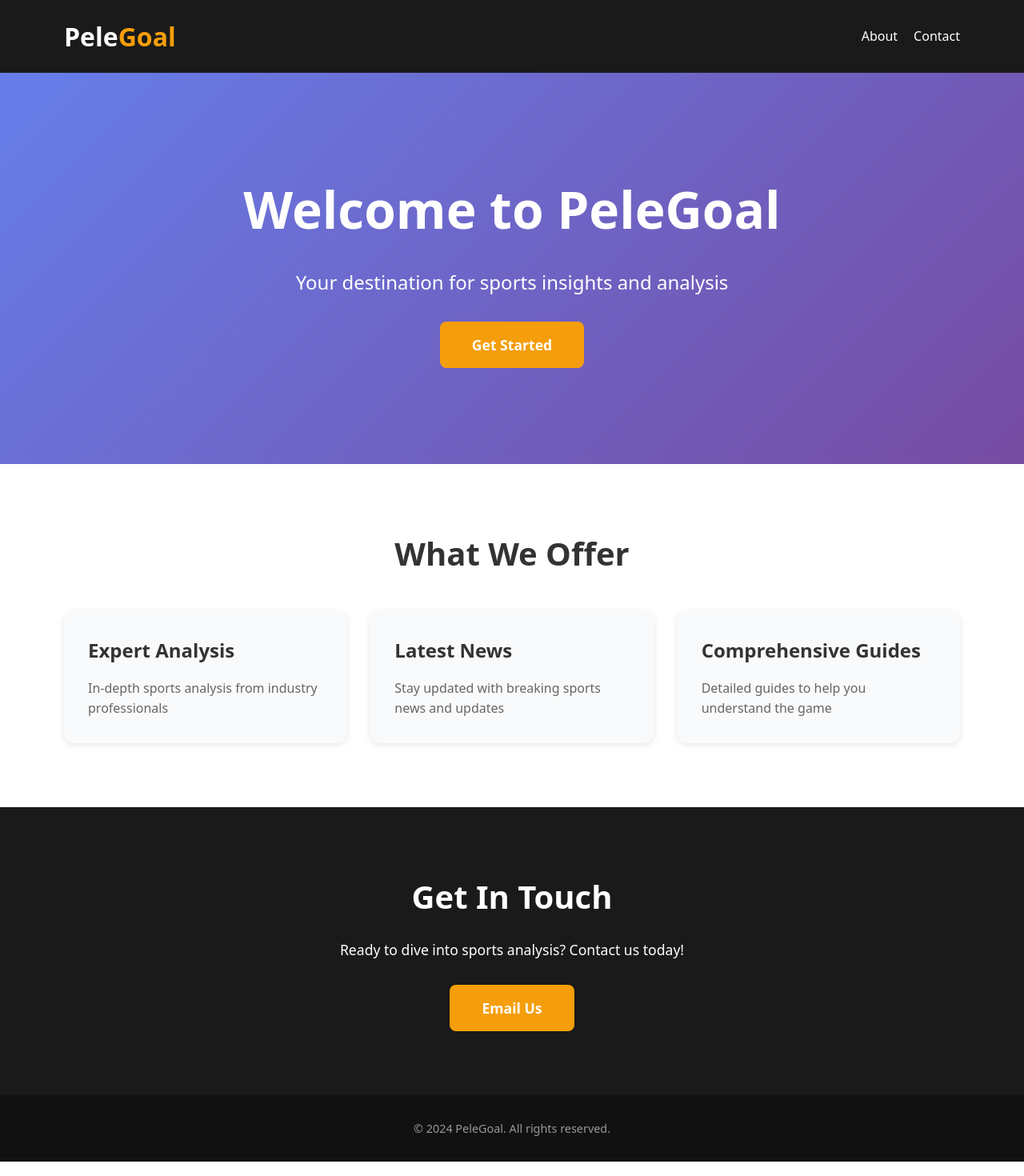
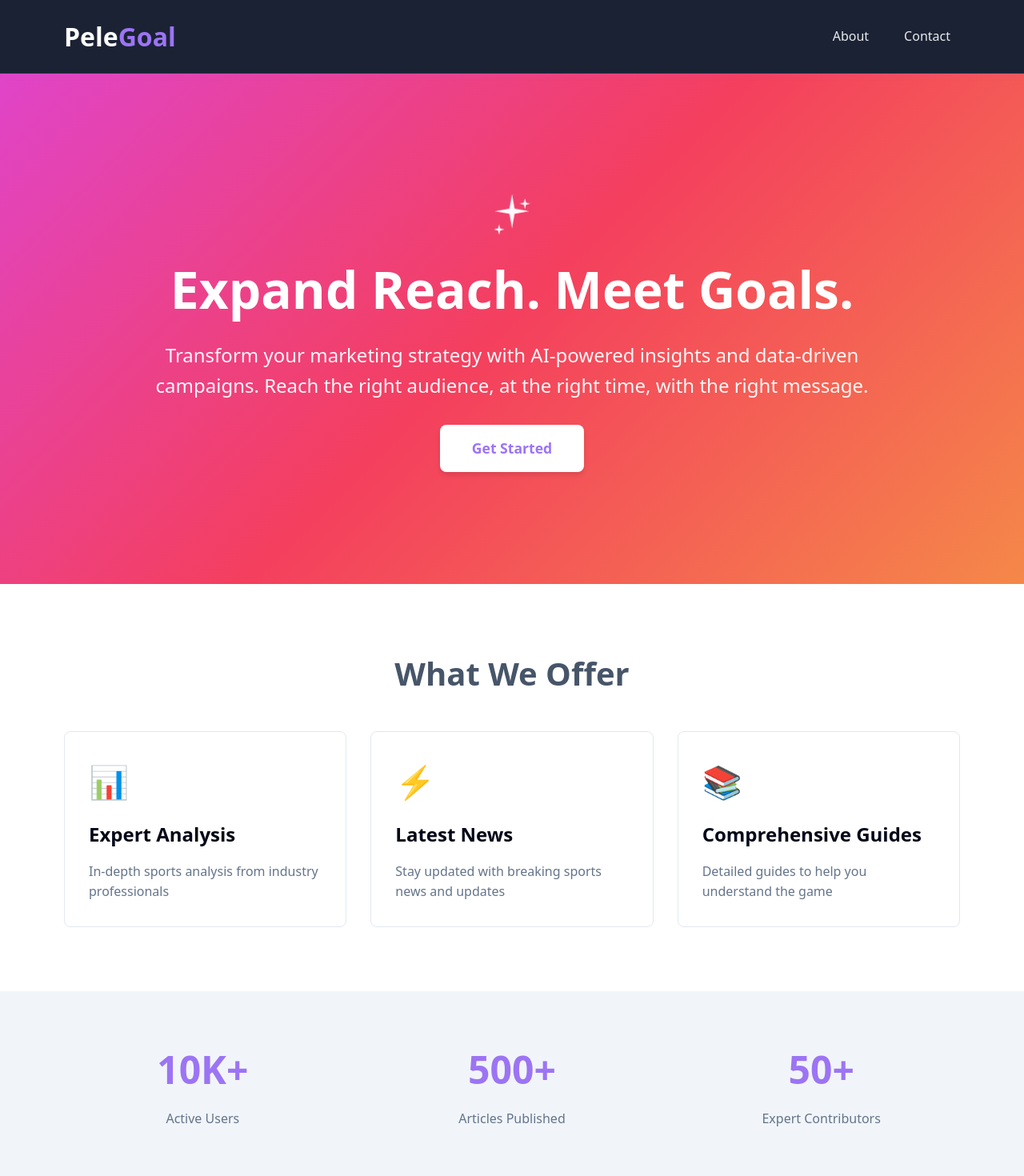
Before and after one commit to shukyba/pelegoal.site, a Next.js app: page / in a window 1280 px wide. Shown: the top 1470 px of the page at 80% size. Built offline with nearby package versions, Linux system fonts and the light colour scheme.

Commit message:
Enhance styling and layout with new CSS variables, animations, and responsive design. Update header and hero section for improved aesthetics and user interaction. Add features and stats sections with dynamic content presentation.

```diff
--- a/src/app/globals.css
+++ b/src/app/globals.css
@@ -4,11 +4,79 @@
   box-sizing: border-box;
 }
 
+:root {
+  /* Brand */
+  --brand-purple: #9c74f4;
+  --brand-purple-light: #b08ff7;
+  --brand-purple-dark: #8859f1;
+
+  /* Gradient Colors */
+  --gradient-purple: #7c3aed;
+  --gradient-pink: #d946ef;
+  --gradient-red: #f43f5e;
+  --gradient-orange: #f59e42;
+
+  /* Status */
+  --success: #22c55e;
+  --warning: #f59e42;
+  --error: #ef4444;
+  --info: #3b82f6;
+
+  /* Light Mode */
+  --background: #ffffff;
+  --foreground: #020617;
+  --card: #ffffff;
+  --card-foreground: #020617;
+  --primary: #9c74f4;
+  --primary-foreground: #ffffff;
+  --secondary: #f1f5f9;
+  --secondary-foreground: #020617;
+  --muted: #f1f5f9;
+  --muted-foreground: #64748b;
+  --accent: #f1f5f9;
+  --accent-foreground: #020617;
+  --border: #e2e8f0;
+  --input: #e2e8f0;
+  --ring: #3b82f6;
+
+  /* Neutrals */
+  --gray-50: #f8fafc;
+  --gray-100: #f1f5f9;
+  --gray-200: #e2e8f0;
+  --gray-300: #cbd5e1;
+  --gray-400: #94a3b8;
+  --gray-500: #64748b;
+  --gray-600: #475569;
+  --gray-700: #334155;
+  --gray-800: #1e293b;
+  --gray-900: #0f172a;
+
+  --radius: 0.5rem;
+}
+
+@media (prefers-color-scheme: dark) {
+  :root {
+    --background: #020617;
+    --foreground: #f8fafc;
+    --card: #020617;
+    --card-foreground: #f8fafc;
+    --secondary: #1e293b;
+    --secondary-foreground: #f8fafc;
+    --muted: #1e293b;
+    --muted-foreground: #94a3b8;
+    --accent: #1e293b;
+    --accent-foreground: #f8fafc;
+    --border: #1e293b;
+    --input: #1e293b;
+    --ring: #dbeafe;
+  }
+}
+
 body {
   font-family: system-ui, -apple-system, BlinkMacSystemFont, 'Segoe UI', Roboto, sans-serif;
   line-height: 1.6;
-  color: #333;
-  background: #ffffff;
+  color: var(--foreground);
+  background: var(--background);
 }
 
 .container {
@@ -17,6 +85,37 @@ body {
   padding: 0 20px;
 }
 
+/* Gradient Animation */
+@keyframes gradient-move {
+  0%, 100% { background-position: 0% 50%; }
+  50% { background-position: 100% 50%; }
+}
+
+.animated-gradient {
+  background: linear-gradient(
+    135deg,
+    var(--gradient-purple),
+    var(--gradient-pink),
+    var(--gradient-red),
+    var(--gradient-orange),
+    var(--gradient-red),
+    var(--gradient-pink),
+    var(--gradient-purple)
+  );
+  background-size: 400% 400%;
+  animation: gradient-move 5s ease-in-out infinite;
+}
+
+/* Sparkle Icon */
+@keyframes sparkle-pulse {
+  0%, 100% { opacity: 1; transform: scale(1); }
+  50% { opacity: 0.8; transform: scale(1.05); }
+}
+
+.sparkle {
+  animation: sparkle-pulse 2s ease-in-out infinite;
+}
+
 /* Mobile-first responsive styles */
 @media (min-width: 768px) {
   .container {
--- a/src/app/page.tsx
+++ b/src/app/page.tsx
@@ -1,63 +1,125 @@
+'use client';
+
 export default function Home() {
   return (
     <main>
       {/* Header */}
       <header style={{
-        background: '#1a1a1a',
+        background: 'rgba(15, 23, 42, 0.95)',
+        backdropFilter: 'blur(12px)',
         color: 'white',
         padding: '20px 0',
         position: 'sticky',
         top: 0,
-        zIndex: 100
+        zIndex: 100,
+        boxShadow: '0 4px 6px -1px rgba(156, 116, 244, 0.1), 0 2px 4px -2px rgba(156, 116, 244, 0.05)',
+        transition: 'all 0.3s ease',
+        borderBottom: '1px solid rgba(156, 116, 244, 0.1)'
       }}>
         <div className="container" style={{
           display: 'flex',
           justifyContent: 'space-between',
           alignItems: 'center'
         }}>
-          <h1 style={{ fontSize: 'clamp(1.5rem, 4vw, 2rem)' }}>
-            Pele<span style={{ color: '#f59e0b' }}>Goal</span>
+          <h1 style={{
+            fontSize: 'clamp(1.5rem, 4vw, 2rem)',
+            fontWeight: 700
+          }}>
+            Pele<span style={{ color: 'var(--brand-purple)' }}>Goal</span>
           </h1>
           <nav style={{ display: 'flex', gap: '20px' }}>
-            <a href="#about" style={{ color: 'white', textDecoration: 'none' }}>About</a>
-            <a href="#contact" style={{ color: 'white', textDecoration: 'none' }}>Contact</a>
+            <a href="#about" style={{
+              color: 'rgba(255, 255, 255, 0.9)',
+              textDecoration: 'none',
+              transition: 'all 0.3s ease',
+              padding: '8px 12px',
+              borderRadius: '6px'
+            }}
+            onMouseOver={(e) => {
+              e.currentTarget.style.color = 'var(--brand-purple-light)';
+              e.currentTarget.style.background = 'rgba(156, 116, 244, 0.15)';
+            }}
+            onMouseOut={(e) => {
+              e.currentTarget.style.color = 'rgba(255, 255, 255, 0.9)';
+              e.currentTarget.style.background = 'transparent';
+            }}>About</a>
+            <a href="#contact" style={{
+              color: 'rgba(255, 255, 255, 0.9)',
+              textDecoration: 'none',
+              transition: 'all 0.3s ease',
+              padding: '8px 12px',
+              borderRadius: '6px'
+            }}
+            onMouseOver={(e) => {
+              e.currentTarget.style.color = 'var(--brand-purple-light)';
+              e.currentTarget.style.background = 'rgba(156, 116, 244, 0.15)';
+            }}
+            onMouseOut={(e) => {
+              e.currentTarget.style.color = 'rgba(255, 255, 255, 0.9)';
+              e.currentTarget.style.background = 'transparent';
+            }}>Contact</a>
           </nav>
         </div>
       </header>
 
-      {/* Hero Section */}
-      <section style={{
-        background: 'linear-gradient(135deg, #667eea 0%, #764ba2 100%)',
+      {/* Hero Section with Animated Gradient */}
+      <section className="animated-gradient" style={{
         color: 'white',
-        padding: 'clamp(60px, 15vw, 120px) 0',
-        textAlign: 'center'
+        padding: 'clamp(80px, 15vw, 140px) 0',
+        textAlign: 'center',
+        position: 'relative'
       }}>
         <div className="container">
+          {/* Sparkle Icon */}
+          <div className="sparkle" style={{
+            display: 'inline-block',
+            marginBottom: '20px'
+          }}>
+            <svg width="64" height="64" viewBox="0 0 24 24" fill="none">
+              <path d="M12 4 L13.2 10.8 L20 12 L13.2 13.2 L12 20 L10.8 13.2 L4 12 L10.8 10.8 Z" fill="white"/>
+              <path d="M18 6 L18.5 8 L20.5 8.5 L18.5 9 L18 11 L17.5 9 L15.5 8.5 L17.5 8 Z" fill="white"/>
+              <path d="M6 18 L6.5 20 L8.5 20.5 L6.5 21 L6 23 L5.5 21 L3.5 20.5 L5.5 20 Z" fill="white"/>
+            </svg>
+          </div>
+
           <h2 style={{
             fontSize: 'clamp(2rem, 6vw, 4rem)',
-            marginBottom: '20px',
-            fontWeight: 'bold'
+            marginBottom: '24px',
+            fontWeight: 'bold',
+            lineHeight: '1.2'
           }}>
-            Welcome to PeleGoal
+            Expand Reach. Meet Goals.
           </h2>
           <p style={{
-            fontSize: 'clamp(1rem, 3vw, 1.5rem)',
+            fontSize: 'clamp(1.1rem, 3vw, 1.5rem)',
             marginBottom: '30px',
-            maxWidth: '800px',
-            margin: '0 auto 30px'
+            maxWidth: '900px',
+            margin: '0 auto 30px',
+            opacity: 0.95,
+            lineHeight: '1.6'
           }}>
-            Your destination for sports insights and analysis
+            Transform your marketing strategy with AI-powered insights and data-driven campaigns.
+            Reach the right audience, at the right time, with the right message.
           </p>
           <a href="#contact" style={{
             display: 'inline-block',
-            background: '#f59e0b',
-            color: 'white',
+            background: 'white',
+            color: 'var(--brand-purple)',
             padding: '15px 40px',
-            borderRadius: '8px',
+            borderRadius: 'var(--radius)',
             textDecoration: 'none',
             fontSize: '1.1rem',
             fontWeight: 'bold',
-            transition: 'transform 0.2s',
+            transition: 'all 0.3s ease',
+            boxShadow: '0 4px 6px rgba(0,0,0,0.1)'
+          }}
+          onMouseOver={(e) => {
+            e.currentTarget.style.transform = 'translateY(-2px) scale(1.05)';
+            e.currentTarget.style.boxShadow = '0 10px 20px rgba(0,0,0,0.2)';
+          }}
+          onMouseOut={(e) => {
+            e.currentTarget.style.transform = 'translateY(0) scale(1)';
+            e.currentTarget.style.boxShadow = '0 4px 6px rgba(0,0,0,0.1)';
           }}>
             Get Started
           </a>
@@ -65,12 +127,16 @@ export default function Home() {
       </section>
 
       {/* Features Section */}
-      <section id="about" style={{ padding: 'clamp(40px, 10vw, 80px) 0' }}>
+      <section id="about" style={{
+        padding: 'clamp(40px, 10vw, 80px) 0',
+        background: 'var(--background)'
+      }}>
         <div className="container">
           <h2 style={{
             fontSize: 'clamp(1.75rem, 5vw, 2.5rem)',
             textAlign: 'center',
-            marginBottom: '40px'
+            marginBottom: '40px',
+            color: 'var(--gray-600)'
           }}>
             What We Offer
           </h2>
@@ -80,18 +146,100 @@ export default function Home() {
             gap: '30px'
           }}>
             {[
-              { title: 'Expert Analysis', desc: 'In-depth sports analysis from industry professionals' },
-              { title: 'Latest News', desc: 'Stay updated with breaking sports news and updates' },
-              { title: 'Comprehensive Guides', desc: 'Detailed guides to help you understand the game' }
+              {
+                title: 'Expert Analysis',
+                desc: 'In-depth sports analysis from industry professionals',
+                icon: '📊',
+                color: 'var(--info)'
+              },
+              {
+                title: 'Latest News',
+                desc: 'Stay updated with breaking sports news and updates',
+                icon: '⚡',
+                color: 'var(--success)'
+              },
+              {
+                title: 'Comprehensive Guides',
+                desc: 'Detailed guides to help you understand the game',
+                icon: '📚',
+                color: 'var(--warning)'
+              }
             ].map((feature, i) => (
               <div key={i} style={{
-                background: '#f9fafb',
+                background: 'var(--card)',
                 padding: '30px',
-                borderRadius: '12px',
-                boxShadow: '0 2px 8px rgba(0,0,0,0.1)'
+                borderRadius: 'var(--radius)',
+                border: '1px solid var(--border)',
+                transition: 'all 0.3s ease',
+                cursor: 'pointer'
+              }}
+              onMouseOver={(e) => {
+                e.currentTarget.style.transform = 'translateY(-8px)';
+                e.currentTarget.style.boxShadow = '0 10px 30px rgba(156, 116, 244, 0.2)';
+                e.currentTarget.style.borderColor = 'var(--brand-purple)';
+              }}
+              onMouseOut={(e) => {
+                e.currentTarget.style.transform = 'translateY(0)';
+                e.currentTarget.style.boxShadow = 'none';
+                e.currentTarget.style.borderColor = 'var(--border)';
               }}>
-                <h3 style={{ fontSize: '1.5rem', marginBottom: '15px' }}>{feature.title}</h3>
-                <p style={{ color: '#666' }}>{feature.desc}</p>
+                <div style={{
+                  fontSize: '2.5rem',
+                  marginBottom: '15px'
+                }}>
+                  {feature.icon}
+                </div>
+                <h3 style={{
+                  fontSize: '1.5rem',
+                  marginBottom: '15px',
+                  color: 'var(--foreground)'
+                }}>
+                  {feature.title}
+                </h3>
+                <p style={{
+                  color: 'var(--muted-foreground)',
+                  lineHeight: '1.6'
+                }}>
+                  {feature.desc}
+                </p>
+              </div>
+            ))}
+          </div>
+        </div>
+      </section>
+
+      {/* Stats Section */}
+      <section style={{
+        padding: 'clamp(40px, 10vw, 60px) 0',
+        background: 'var(--muted)'
+      }}>
+        <div className="container">
+          <div style={{
+            display: 'grid',
+            gridTemplateColumns: 'repeat(auto-fit, minmax(200px, 1fr))',
+            gap: '40px',
+            textAlign: 'center'
+          }}>
+            {[
+              { number: '10K+', label: 'Active Users' },
+              { number: '500+', label: 'Articles Published' },
+              { number: '50+', label: 'Expert Contributors' }
+            ].map((stat, i) => (
+              <div key={i}>
+                <div style={{
+                  fontSize: 'clamp(2rem, 5vw, 3rem)',
+                  fontWeight: 'bold',
+                  color: 'var(--brand-purple)',
+                  marginBottom: '10px'
+                }}>
+                  {stat.number}
+                </div>
+                <div style={{
+                  fontSize: '1rem',
+                  color: 'var(--muted-foreground)'
+                }}>
+                  {stat.label}
+                </div>
               </div>
             ))}
           </div>
@@ -100,7 +248,7 @@ export default function Home() {
 
       {/* Contact Section */}
       <section id="contact" style={{
-        background: '#1a1a1a',
+        background: 'linear-gradient(180deg, #0f172a 0%, #1e293b 100%)',
         color: 'white',
         padding: 'clamp(40px, 10vw, 80px) 0'
       }}>
@@ -111,18 +259,34 @@ export default function Home() {
           }}>
             Get In Touch
           </h2>
-          <p style={{ marginBottom: '30px', fontSize: '1.1rem' }}>
+          <p style={{
+            marginBottom: '30px',
+            fontSize: '1.1rem',
+            color: 'rgba(255, 255, 255, 0.7)'
+          }}>
             Ready to dive into sports analysis? Contact us today!
           </p>
           <a href="mailto:hello@pelegoal.site" style={{
             display: 'inline-block',
-            background: '#f59e0b',
+            background: 'var(--brand-purple)',
             color: 'white',
             padding: '15px 40px',
-            borderRadius: '8px',
+            borderRadius: 'var(--radius)',
             textDecoration: 'none',
             fontSize: '1.1rem',
-            fontWeight: 'bold'
+            fontWeight: 'bold',
+            transition: 'all 0.3s ease',
+            boxShadow: '0 4px 6px rgba(156, 116, 244, 0.3)'
+          }}
+          onMouseOver={(e) => {
+            e.currentTarget.style.background = 'var(--brand-purple-light)';
+            e.currentTarget.style.transform = 'translateY(-2px)';
+            e.currentTarget.style.boxShadow = '0 8px 16px rgba(156, 116, 244, 0.4)';
+          }}
+          onMouseOut={(e) => {
+            e.currentTarget.style.background = 'var(--brand-purple)';
+            e.currentTarget.style.transform = 'translateY(0)';
+            e.currentTarget.style.boxShadow = '0 4px 6px rgba(156, 116, 244, 0.3)';
           }}>
             Email Us
           </a>
@@ -131,11 +295,12 @@ export default function Home() {
 
       {/* Footer */}
       <footer style={{
-        background: '#111',
-        color: '#999',
+        background: '#1e293b',
+        color: 'rgba(255, 255, 255, 0.6)',
         textAlign: 'center',
         padding: '30px 0',
-        fontSize: '0.9rem'
+        fontSize: '0.9rem',
+        borderTop: '1px solid rgba(156, 116, 244, 0.2)'
       }}>
         <div className="container">
           <p>&copy; 2024 PeleGoal. All rights reserved.</p>
```
